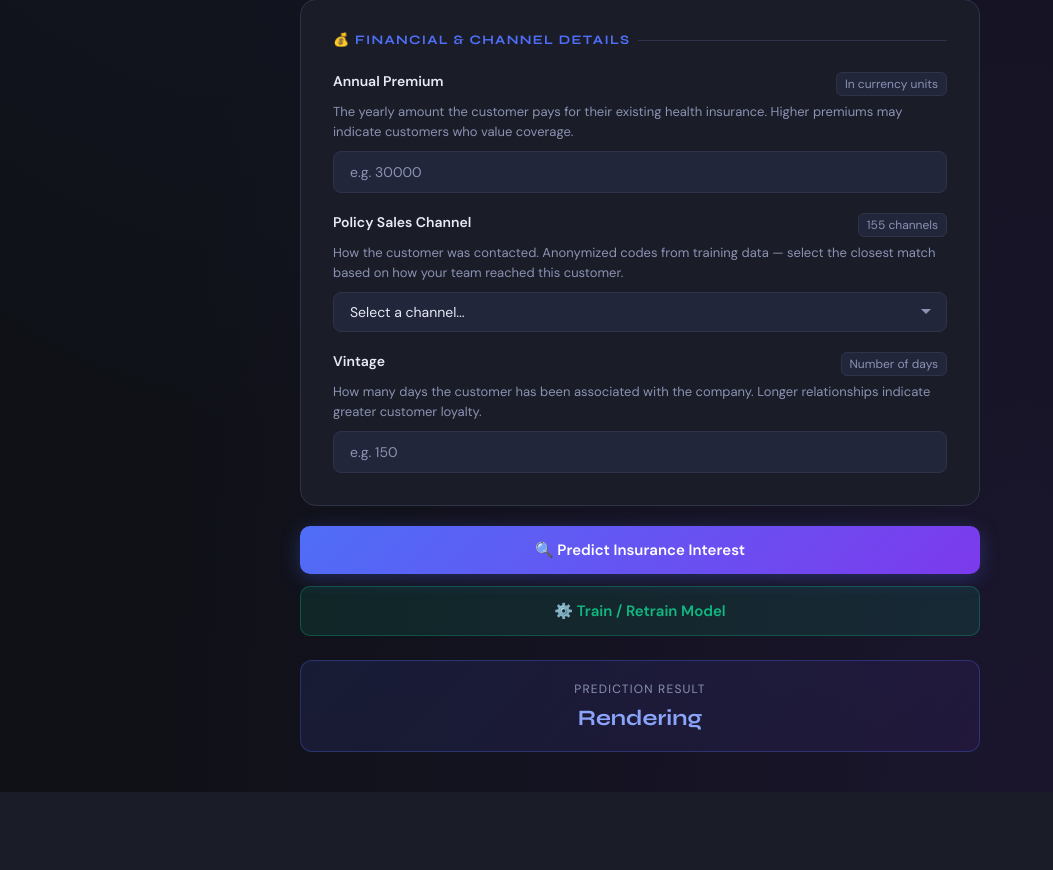
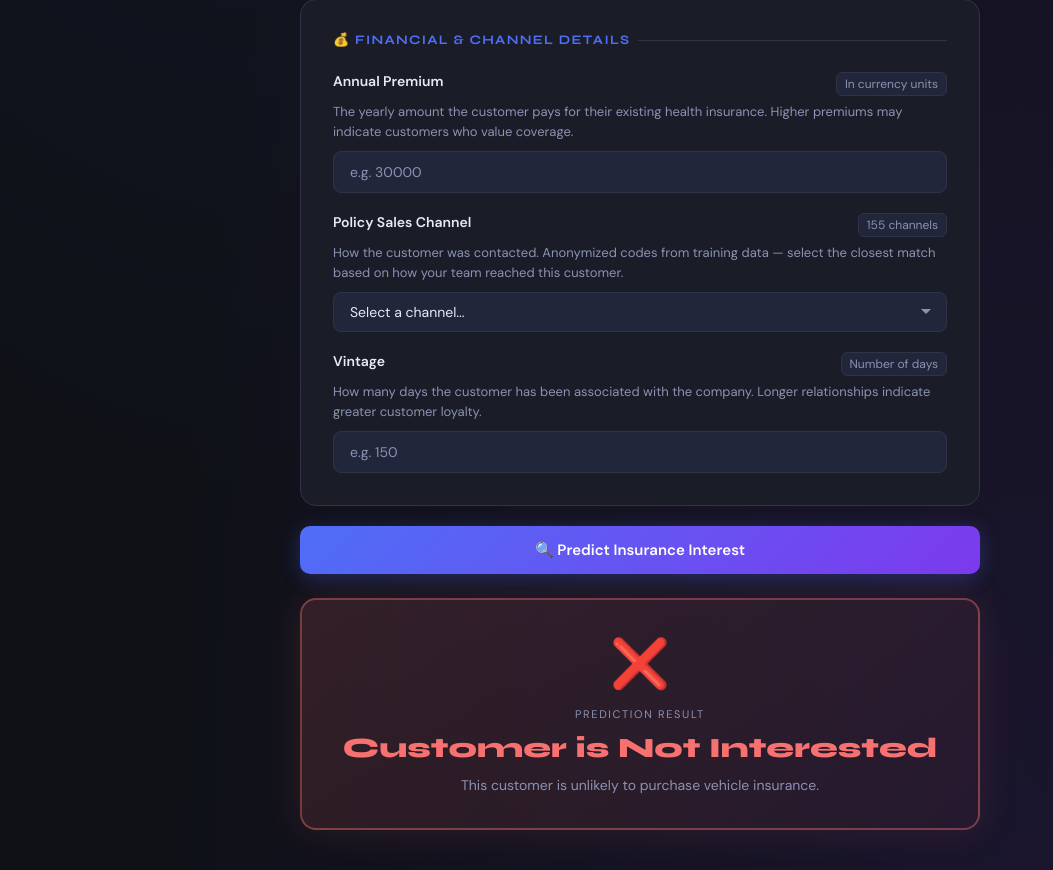
Before and after one commit to nishchalacharya/Vehicle-Insurance-Domain--MLOps-project, a FastAPI app: page / in a window 1280 px wide. Shown: the part 1476-2346 px from the top of the page, without its empty margins (0-1053 px from the left). Before the commit the page ends 2268 px from the top, so only its background shows below. Run offline with FastAPI, Linux system fonts and the light colour scheme; parts of the project's set-up code (start-up, migrations or seed data) failed here and were passed over.

Commit message:
html output section changed

```diff
--- a/static/css/style.css
+++ b/static/css/style.css
@@ -308,27 +308,53 @@ select optgroup {
 
 /* ── Result Box ── */
 .result {
-    background: linear-gradient(135deg, rgba(79,110,247,0.12), rgba(124,58,237,0.08));
-    border: 1px solid rgba(79,110,247,0.3);
-    border-radius: 12px;
-    padding: 20px 24px;
+    border-radius: 16px;
+    padding: 32px 24px;
     text-align: center;
     margin-top: 24px;
-    animation: fadeUp 0.4s ease;
+    animation: popIn 0.5s cubic-bezier(0.175, 0.885, 0.32, 1.275);
+}
+
+.result-yes {
+    background: linear-gradient(135deg, rgba(16,185,129,0.15), rgba(16,185,129,0.05));
+    border: 2px solid rgba(16,185,129,0.5);
+    box-shadow: 0 0 40px rgba(16,185,129,0.15);
+}
+
+.result-no {
+    background: linear-gradient(135deg, rgba(248,113,113,0.15), rgba(248,113,113,0.05));
+    border: 2px solid rgba(248,113,113,0.4);
+    box-shadow: 0 0 40px rgba(248,113,113,0.12);
+}
+
+.result-icon {
+    font-size: 48px;
+    margin-bottom: 12px;
+    animation: bounceIn 0.6s ease;
 }
 
 .result-label {
-    font-size: 12px;
+    font-size: 11px;
     text-transform: uppercase;
-    letter-spacing: 0.1em;
+    letter-spacing: 0.15em;
     color: var(--muted);
-    margin-bottom: 8px;
+    margin-bottom: 10px;
 }
 
 .result h2 {
     font-family: 'Syne', sans-serif;
-    font-size: 22px;
-    color: #8ba4fa;
+    font-size: 28px;
+    font-weight: 800;
+    margin-bottom: 10px;
+}
+
+.result-yes h2 { color: #10b981; }
+.result-no h2  { color: #f87171; }
+
+.result-sub {
+    font-size: 14px;
+    color: var(--muted);
+    line-height: 1.5;
 }
 
 /* ── Animations ── */
@@ -341,3 +367,14 @@ select optgroup {
     from { opacity: 0; transform: translateY(-12px); }
     to   { opacity: 1; transform: translateY(0); }
 }
+
+@keyframes popIn {
+    from { opacity: 0; transform: scale(0.9); }
+    to   { opacity: 1; transform: scale(1); }
+}
+
+@keyframes bounceIn {
+    0%   { transform: scale(0); }
+    60%  { transform: scale(1.2); }
+    100% { transform: scale(1); }
+}
--- a/templates/vehicledata.html
+++ b/templates/vehicledata.html
@@ -264,14 +264,14 @@
         </div>
     </form>
 
-    <form method="get" action="/train" style="margin-top:12px">
-        <button type="submit" class="btn btn-secondary">⚙️ Train / Retrain Model</button>
-    </form>
-
     {% if context %}
-    <div class="result">
+    <div class="result {% if context == 'Response-Yes' %}result-yes{% else %}result-no{% endif %}">
+        <div class="result-icon">
+            {% if context == 'Response-Yes' %}✅{% else %}❌{% endif %}
+        </div>
         <div class="result-label">Prediction Result</div>
-        <h2>{{ context }}</h2>
+        <h2>{% if context == 'Response-Yes' %}Customer is Interested!{% else %}Customer is Not Interested{% endif %}</h2>
+        <p class="result-sub">{% if context == 'Response-Yes' %}This customer is likely to purchase vehicle insurance.{% else %}This customer is unlikely to purchase vehicle insurance.{% endif %}</p>
     </div>
     {% endif %}
 
```
